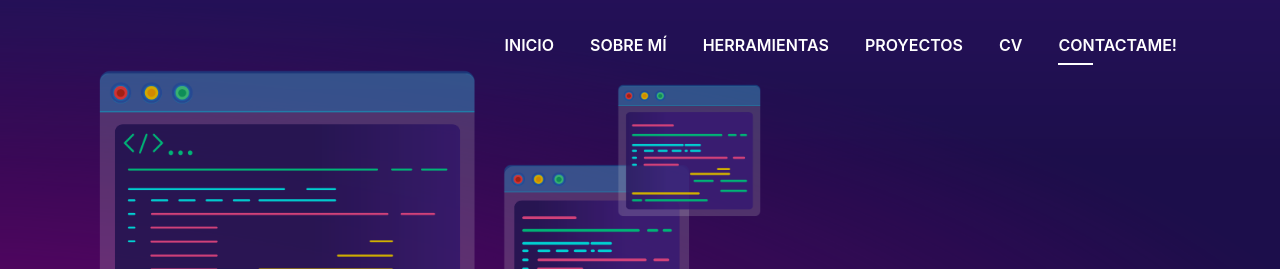
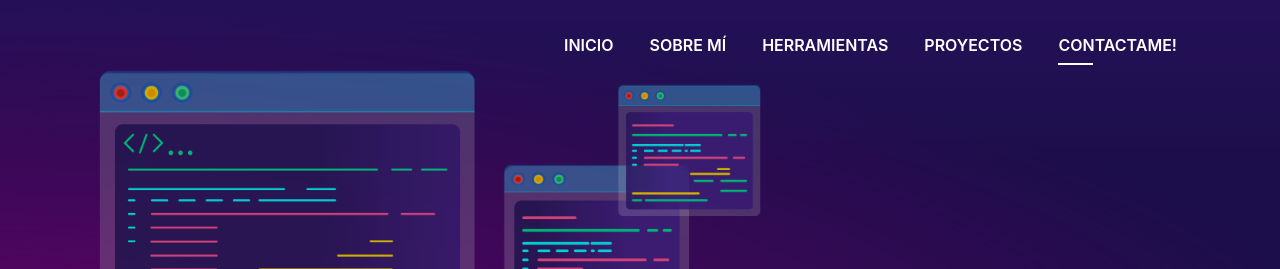
Before and after one commit to VeroSilva/portfolio, a plain HTML site: page index.html in a window 1280 px wide. Shown: the top 269 px of the page. Drawn offline with Linux system fonts and the light colour scheme; files whose address does not match are found by name.

Commit message:
Eliminar CV section

```diff
--- a/index.html
+++ b/index.html
@@ -57,9 +57,6 @@
           </li>
           <li class="nav-item">
             <a class="nav-link js-scroll" href="#work">Proyectos</a>
-          </li>
-          <li class="nav-item">
-            <a class="nav-link js-scroll" href="#blog">CV</a>
           </li>
           <li class="nav-item">
             <a class="nav-link js-scroll" href="#contact">Contactame!</a>
```
